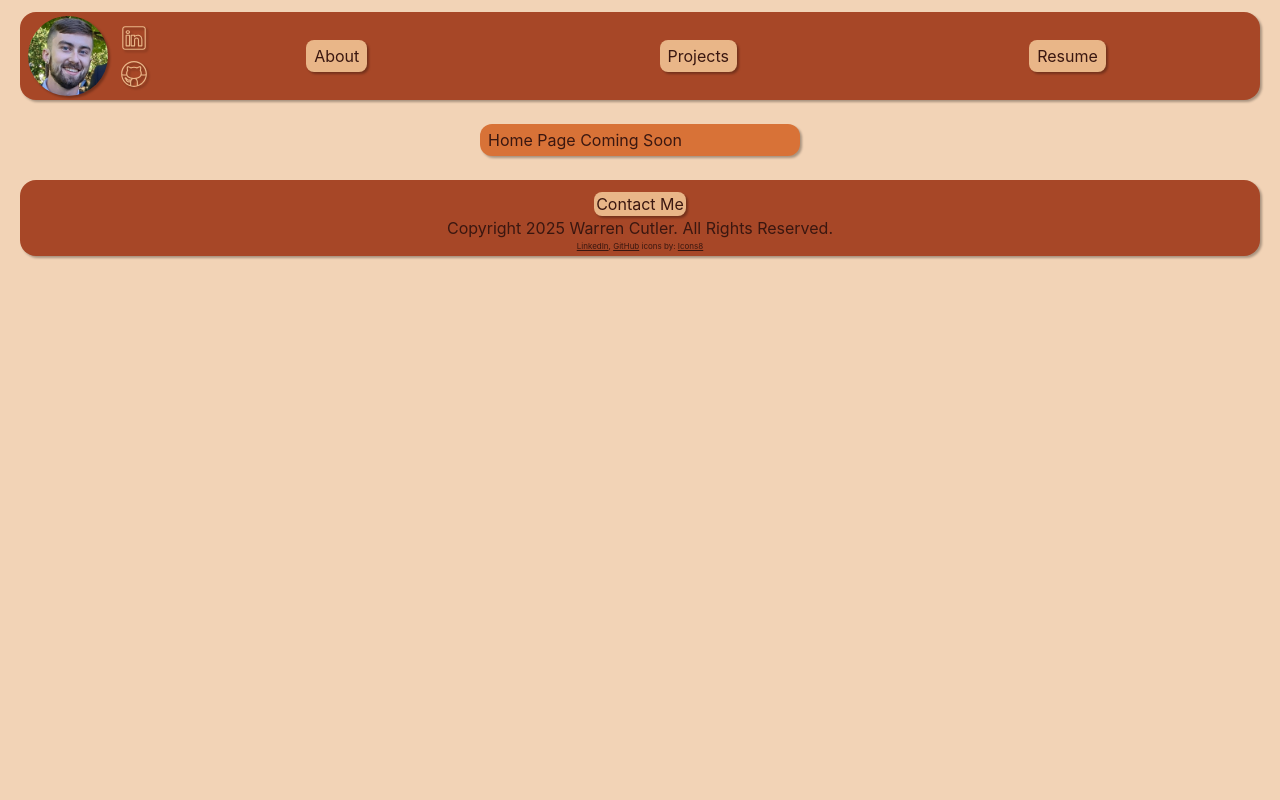
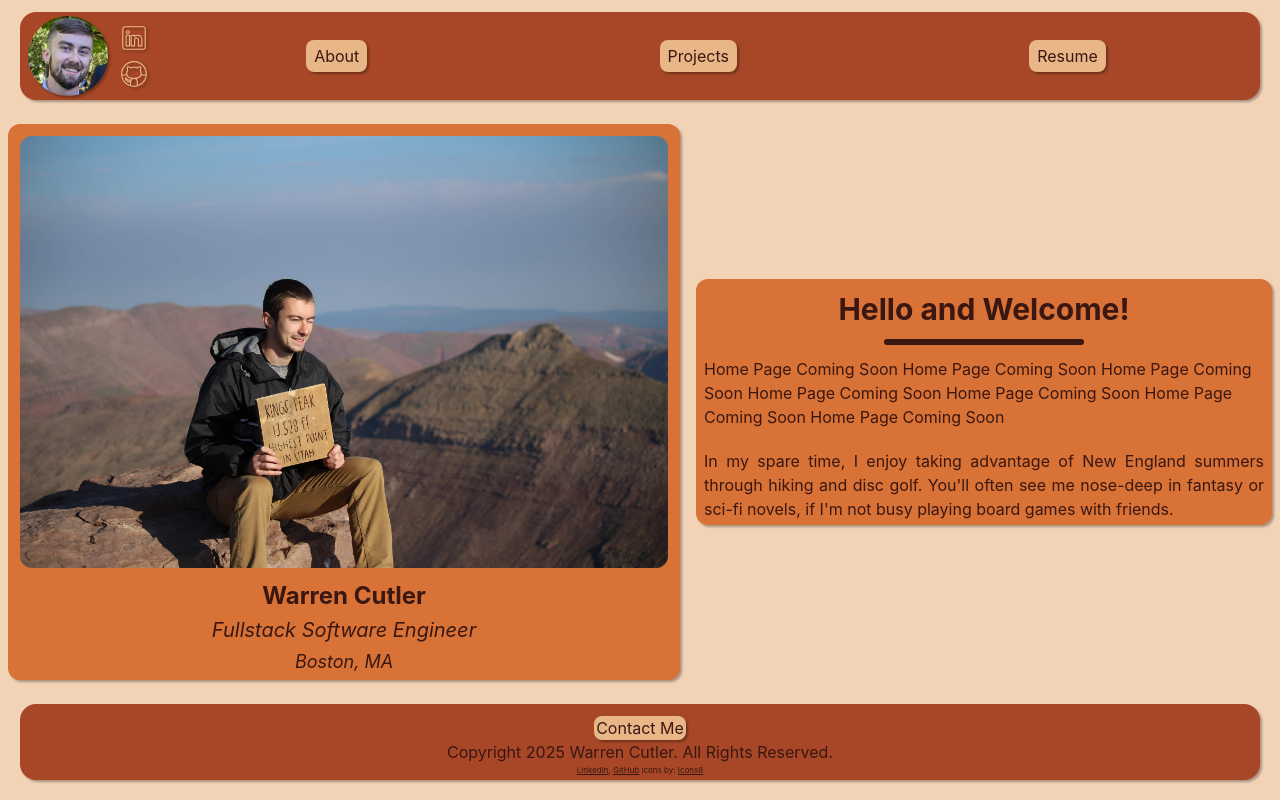
Before and after one commit to warren-cutler/warren-cutler-website, a React (Vite) app: page / in a window 1280 px wide. Built offline with nearby package versions, Linux system fonts and the light colour scheme.

Commit message:
formatting: About/home page, picture and text scaling based on screen size

```diff
--- a/src/components/Footer.tsx
+++ b/src/components/Footer.tsx
@@ -14,7 +14,7 @@ export const Footer = () => {
           Contact Me
         </Button>
       </Link>
-      <p>
+      <p className='text-sm md:text-base'>
         Copyright {currentTime.getFullYear()} Warren Cutler. All Rights
         Reserved.
       </p>
--- a/src/pages/HomePage.tsx
+++ b/src/pages/HomePage.tsx
@@ -2,5 +2,39 @@
 import { Card } from "../components/generics/Card";
 
 export const HomePage = () => {
-  return <Card className="mx-5 my-3 flex content-center max-w-5xl min-w-xs flex-col px-2 py-1"><p>Home Page Coming Soon</p></Card>;
+  return (
+    <div className="flex flex-col items-center justify-around lg:flex-row">
+      <Card className="mx-2 my-3 flex max-w-2xl min-w-xs flex-col items-center">
+        <img
+          src="/src/assets/wc-outdoor.jpg"
+          className="max-h-50 rounded-3xl p-3 md:max-h-75 lg:max-h-90 xl:max-h-120"
+        ></img>
+        <h2 className="font-bold md:text-lg lg:text-xl xl:text-2xl">
+          Warren Cutler
+        </h2>
+        <h3 className="p-1 text-sm italic md:text-base lg:text-lg xl:text-xl">
+          Fullstack Software Engineer
+        </h3>
+        <h3 className="pb-1 text-sm italic lg:text-base xl:text-lg">
+          Boston, MA
+        </h3>
+      </Card>
+      <Card className="mx-2 my-3 flex max-w-lg min-w-xs flex-col items-center px-2 py-1 xl:max-w-xl">
+        <h1 className="mt-2 text-lg font-bold md:text-xl lg:text-2xl xl:text-3xl">
+          Hello and Welcome!
+        </h1>
+        <div className="bg-primary-950 my-3 h-0.5 w-25 md:h-1 lg:h-1.5 rounded-full md:w-35 lg:w-50"></div>
+        <p className="text-sm md:text-base">
+          Home Page Coming Soon Home Page Coming Soon Home Page Coming Soon Home
+          Page Coming Soon Home Page Coming Soon Home Page Coming Soon Home Page
+          Coming Soon
+        </p>
+        <p className="mt-5 text-justify text-sm md:text-base">
+          In my spare time, I enjoy taking advantage of New England summers
+          through hiking and disc golf. You'll often see me nose-deep in fantasy
+          or sci-fi novels, if I'm not busy playing board games with friends.
+        </p>
+      </Card>
+    </div>
+  );
 };
```
Also changed, not shown: src/assets/wc-outdoor.jpg (added).
